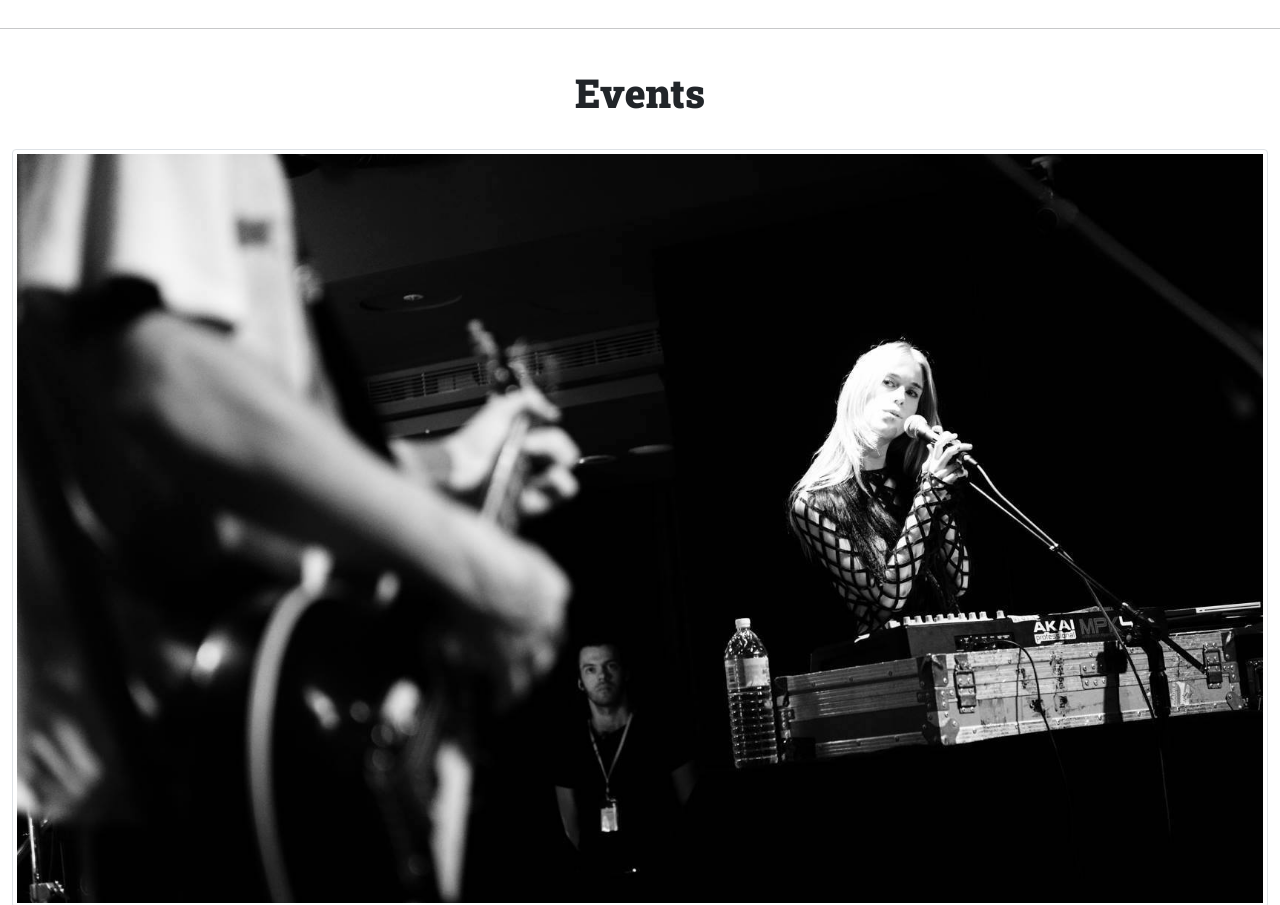
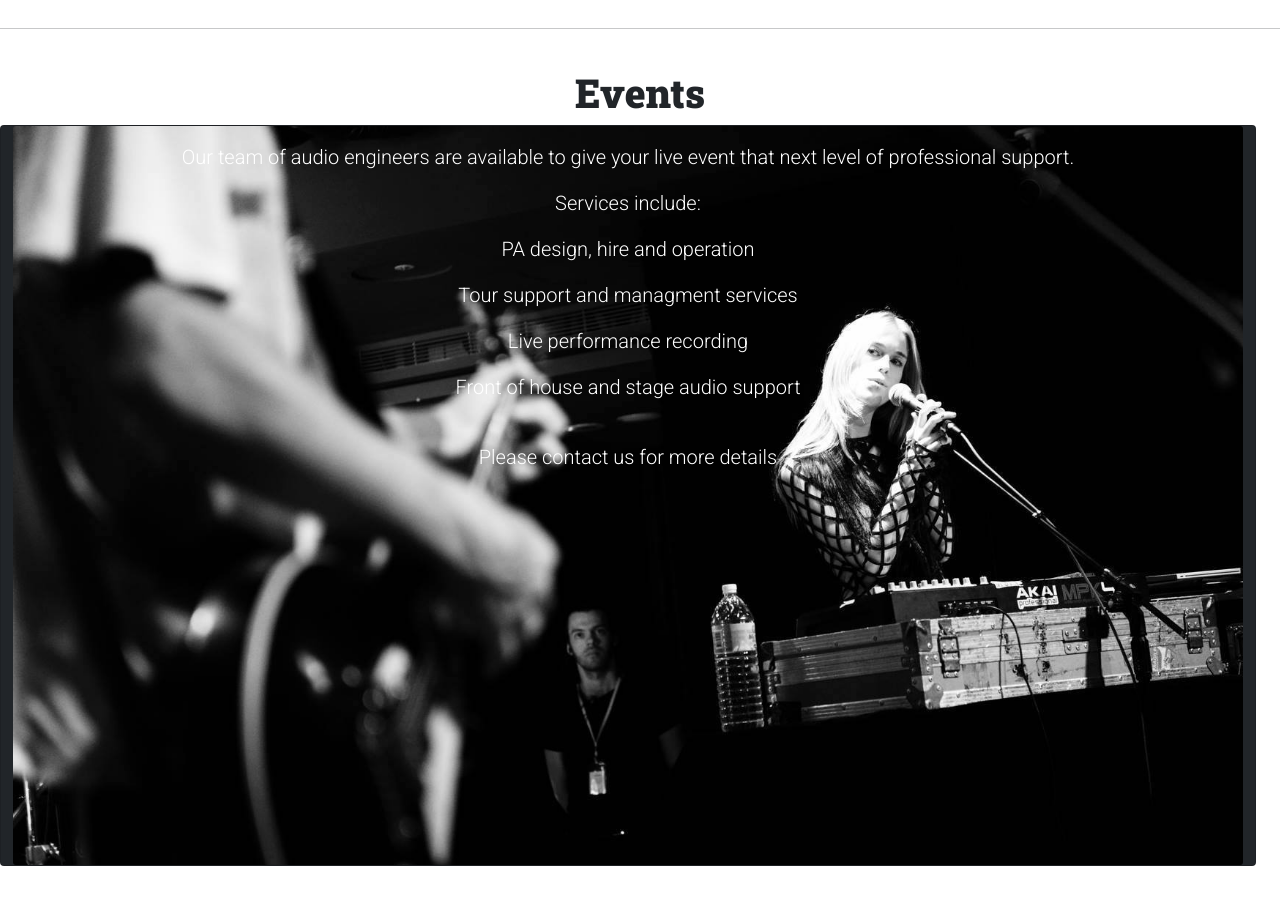
Before and after one commit to Code-Institute-Submissions/soundkissstudio, a plain HTML site: page index.html in a window 1280 px wide. Shown: the part 3020-3925 px from the top of the page. Drawn offline with nearby package versions, Linux system fonts and the light colour scheme.

Commit message:
Created card overlay for events section, not happy with result

```diff
--- a/assets/css/styles.css
+++ b/assets/css/styles.css
@@ -205,6 +205,10 @@ animation: fadeIn ease 5s;
   padding-bottom: 5rem;
 }
 
+.card p {
+  font-size: 20px;
+}
+
 
 
 .footer {
--- a/index.html
+++ b/index.html
@@ -177,19 +177,20 @@
           <a id="events">
             <h1>Events</h1>
           </a>
+          </div>
           <br>
           <div class="row">
-            <div class="col-lg-12 text-center">
-              <img src="./assets/images/pinktaipei.jpg" class="img-fluid img-thumbnail" alt="">
-            </div>
-          <p>Our team of audio engineers are available to give your live event that next level of professional support.</p>
-          <p>Services include:</p>
-          <p>PA design, hire and operation</p>
-          <p>Tour support and managment services</p>
-          <p>Live performance recording</p>
-          <p>Front of house and stage audio support</p>
+            <div class="card bg-dark text-white">
+              <img src="./assets/images/pinktaipei.jpg" class="card-img" alt="">
+              <div class="card-img-overlay text-center">
+          <p class="card-text">Our team of audio engineers are available to give your live event that next level of professional support.</p>
+          <p class="card-text">Services include:</p>
+          <p class="card-text">PA design, hire and operation</p>
+          <p class="card-text">Tour support and managment services</p>
+          <p class="card-text">Live performance recording</p>
+          <p class="card-text">Front of house and stage audio support</p>
           <br>
-          <p>Please contact us for more details</p>
+          <p class="card-text">Please contact us for more details</p>
         </div>
         </div>
       </div>
```
